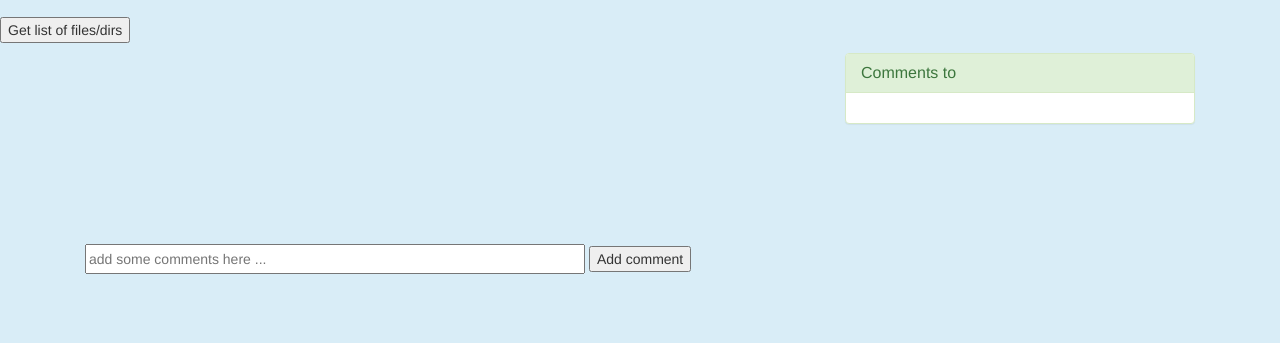
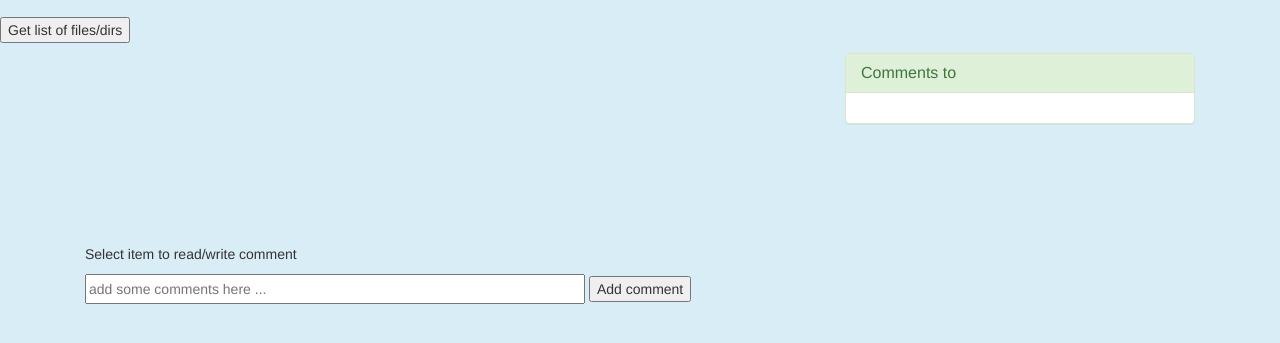
Before and after one commit to Grad2009/HW5, a website: page public/index.html in a window 1280 px wide. Shown: the part 141-484 px from the top of the page. Drawn offline with nearby package versions, Linux system fonts and the light colour scheme.

Commit message:
edit index.html

```diff
--- a/public/index.html
+++ b/public/index.html
@@ -36,6 +36,7 @@
 	</div>
 	<div class="col-md-12">
 	<form class="addComment" id="addComments">
+	    <p>Select item to read/write comment</p>
         <input type="Text" class="commentText" name="Select item to read/write comment"
         placeholder="add some comments here ..." id="commentValue" required />
         <input type="submit" value="Add comment">
```
